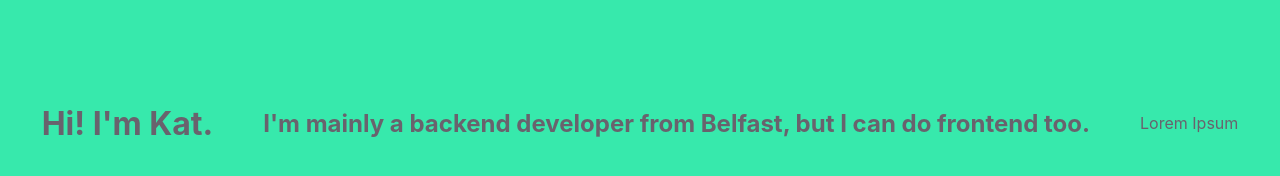
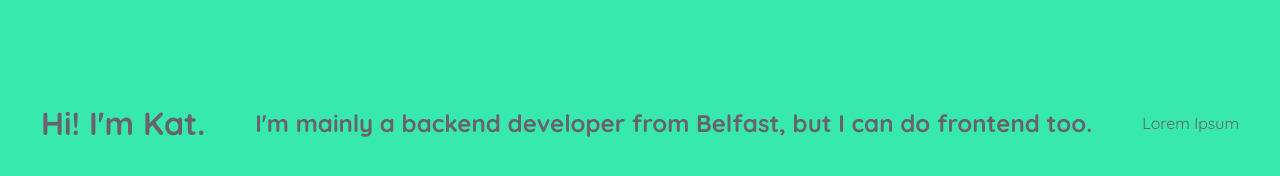
Before and after one commit to Kat-Kipling/kat-kipling.github.io, a Jekyll site: the page built from index.md, in a window 1280 px wide. Shown: the part 1677-1853 px from the top of the page. Built offline with Jekyll 4.4.1, drawn with Linux system fonts in a browser that asks for light colours.

Commit message:
Using new font

```diff
--- a/_includes/head.html
+++ b/_includes/head.html
@@ -2,3 +2,6 @@
 <meta name="viewport" content="width=device-width, initial-scale=1.0">
 <title>{{ site.title }}</title>
 <link rel="stylesheet" href='{{ "/assets/css/main.css" | relative_url }}'>
+<link rel="preconnect" href="https://fonts.googleapis.com">
+<link rel="preconnect" href="https://fonts.gstatic.com" crossorigin>
+<link href="https://fonts.googleapis.com/css2?family=Quicksand:wght@300..700&display=swap" rel="stylesheet">
--- a/_sass/base.scss
+++ b/_sass/base.scss
@@ -1,6 +1,6 @@
 $backgroundColor: #00ffd5;
 $bodyColor: #69626d;
-$bodyFont: -apple-system,BlinkMacSystemFont,"Segoe UI",Helvetica,Arial,sans-serif,"Apple Color Emoji","Segoe UI Emoji","Segoe UI Symbol";
+$bodyFont: "Quicksand", sans-serif;
 
 body {
   background-color: $backgroundColor;
```
